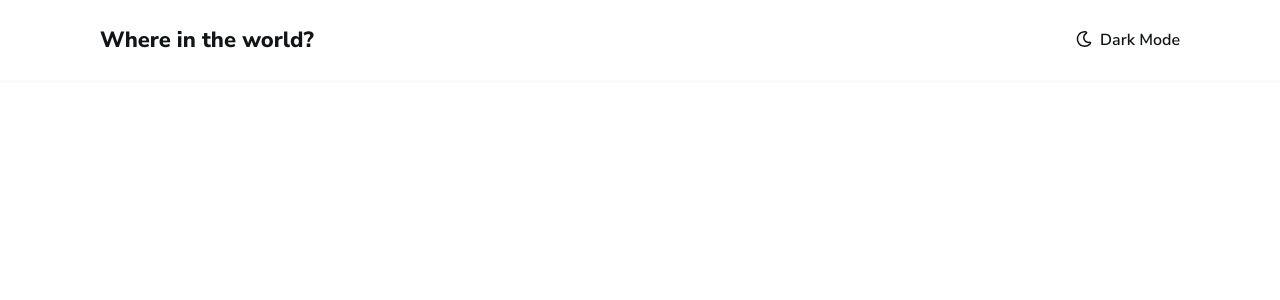
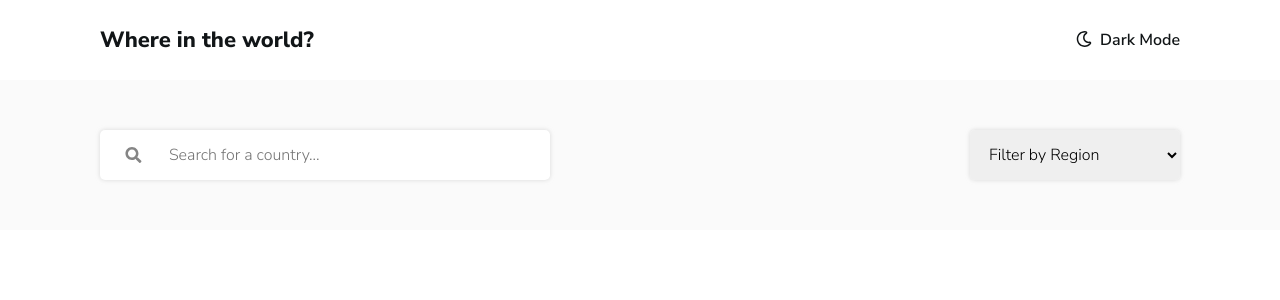
Before and after one commit to danyouknowme/rest-countries-api, a React (Create React App) app: page / in a window 1280 px wide. Shown: the top 300 px of the page. Built offline with nearby package versions, Linux system fonts and the light colour scheme.

Commit message:
create search component

```diff
--- a/src/components/Home.jsx
+++ b/src/components/Home.jsx
@@ -1,5 +1,6 @@
 import React, { useState } from 'react';
 import Navbar from './Navbar';
+import Search from './Search';
 
 const Home = () => {
     const [theme, setTheme] = useState(() => {
@@ -12,6 +13,7 @@ const Home = () => {
     return (
         <>
             <Navbar theme={theme} setTheme={setTheme} />
+            <Search theme={theme} />
         </>
     )
 }
--- /dev/null
+++ b/src/components/Search.jsx
@@ -0,0 +1,40 @@
+import React, { useState } from 'react';
+import { FontAwesomeIcon } from "@fortawesome/react-fontawesome";
+import './search.scss';
+
+const Search = ({ theme }) => {
+    const [region, setRegion] = useState("");
+
+    const handleChange = (e) => {
+        setRegion(e.target.value);
+    }
+
+    const options = [
+        { value: 'Africa' },
+        { value: 'America' },
+        { value: 'Asia' },
+        { value: 'Europe' },
+        { value: 'Oceania' },
+    ]
+
+    return (
+        <div className="search">
+            <div className={`wrapper ${theme === "dark" && "dark"}`}>
+                <div className="searchbox">
+                    <FontAwesomeIcon icon={['fas', 'search']} />
+                    <input type="text" placeholder="Search for a country..." />
+                </div>
+                <div className="filter">
+                    <select value={region} onChange={handleChange}>
+                        <option value="" disabled>Filter by Region</option>
+                        {options.map((option) => (
+                            <option value={option.value}>{option.value}</option>
+                        ))}
+                    </select>
+                </div>
+            </div>
+        </div>
+    )
+}
+
+export default Search
--- /dev/null
+++ b/src/components/search.scss
@@ -0,0 +1,121 @@
+.search {
+    width: 100%;
+    height: 100%;
+
+    .wrapper {
+        width: 100vw;
+        height: 100%;
+        display: flex;
+        justify-content: space-between;
+        padding: 50px 0;
+        background-color: hsl(0, 0%, 98%);
+
+        &.dark {
+            background-color: hsl(207, 26%, 17%);
+
+            .searchbox {
+                background-color: hsl(209, 23%, 22%);
+                box-shadow: 0px 0px 4px 2px rgba(32,44,55,0.75);
+
+                svg {
+                    path {
+                        fill: hsl(0, 0%, 100%);
+                    }
+                }
+
+                input {
+                    background-color: hsl(209, 23%, 22%);
+                    color: hsl(0, 0%, 100%);
+
+                    &::placeholder {
+                        color: hsl(0, 0%, 100%);
+                    }
+                }
+            }
+
+            .filter {
+                box-shadow: 0px 0px 4px 2px rgba(32,44,55,0.75);
+
+                select {
+                    background-color: hsl(209, 23%, 22%);
+                    color: hsl(0, 0%, 100%);
+                }
+            }
+        }
+
+        .searchbox {
+            margin-left: 100px;
+            display: flex;
+            align-items: center;
+            border-radius: 5px;
+            height: 50px;
+            width: 450px;
+            box-shadow: 0px 0px 4px 0px rgba(194, 194, 194, 0.6);
+            background-color: #fff;
+
+            svg {
+                flex: 1.5;
+
+                path {
+                    fill: hsl(0, 0%, 52%);
+                }
+            }
+
+            input {
+                flex: 8.5;
+                height: 90%;
+                border: none;
+                outline: none;
+                border-radius: 5px;
+                font-family: inherit;
+                font-size: 1rem;
+                color: hsl(0, 0%, 52%);
+            }
+        }
+
+        .filter {
+            margin-right: 100px;
+            display: flex;
+            align-items: center;
+            border-radius: 5px;
+            height: 50px;
+            width: 210px;
+            box-shadow: 0px 0px 4px 0px rgba(194, 194, 194, 0.6);
+
+            select {
+                width: 100%;
+                height: 100%;
+                border: none;
+                outline: none;
+                border-radius: 5px;
+                font-family: inherit;
+                padding: 0 15px;
+                font-size: 1rem;
+
+                option {
+                    padding: 1px 5px;
+                    font-size: 0.9rem;
+                    border: none;
+                }
+            }
+        }
+    }
+}
+
+@media (max-width: 375px) {
+    .search {
+        .wrapper {
+            flex-direction: column;
+            padding: 35px 0;
+
+            .searchbox {
+                margin: 0 auto;
+                width: 90%;
+            }
+
+            .filter {
+                margin: 15% 0 0 5%;
+            }
+        }
+    }
+}
--- a/src/index.js
+++ b/src/index.js
@@ -5,7 +5,8 @@ import App from './App';
 
 import { library } from '@fortawesome/fontawesome-svg-core';
 import { far } from "@fortawesome/free-regular-svg-icons";
-library.add(far);
+import { fas } from "@fortawesome/free-solid-svg-icons";
+library.add(far, fas);
 
 ReactDOM.render(
   <React.StrictMode>
```
